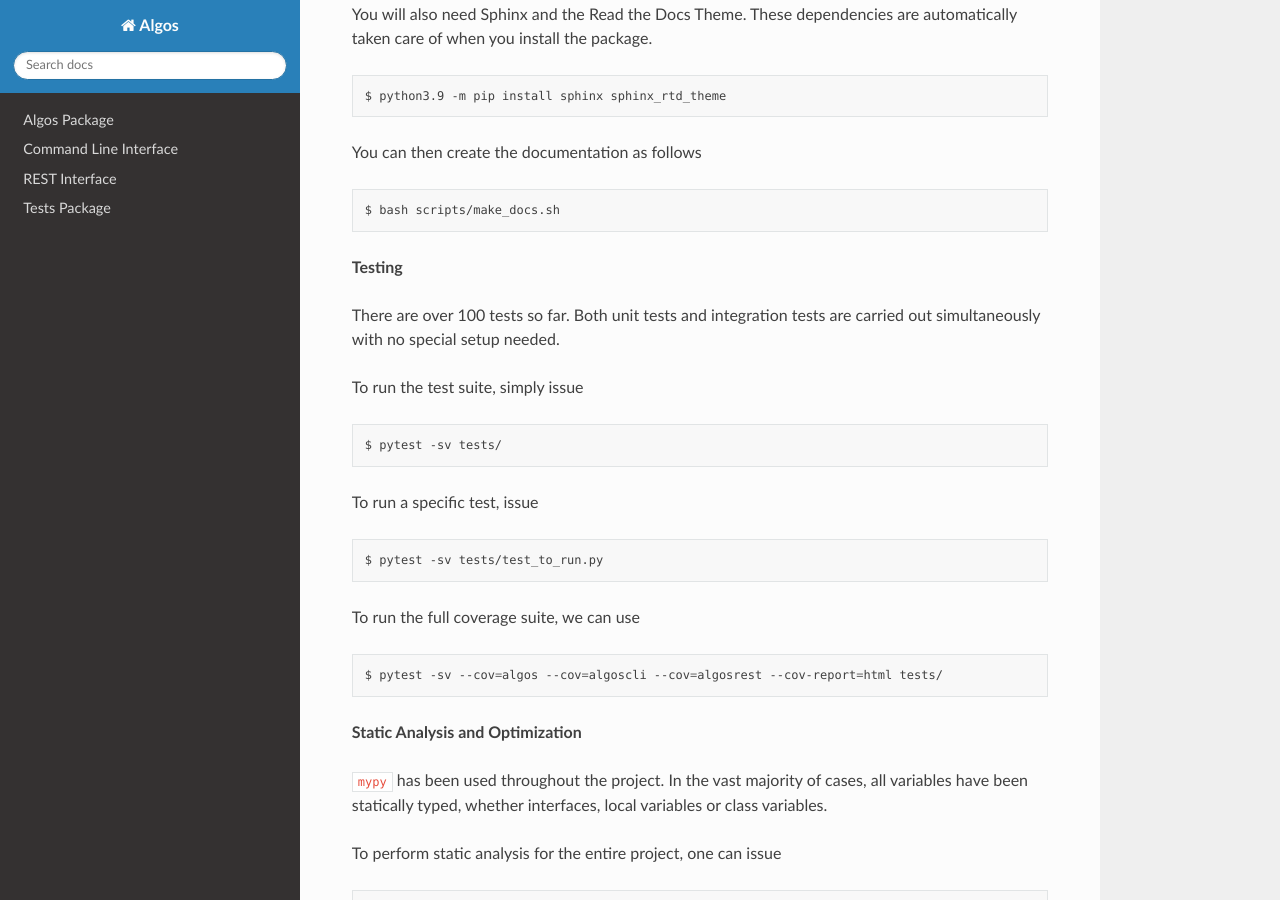
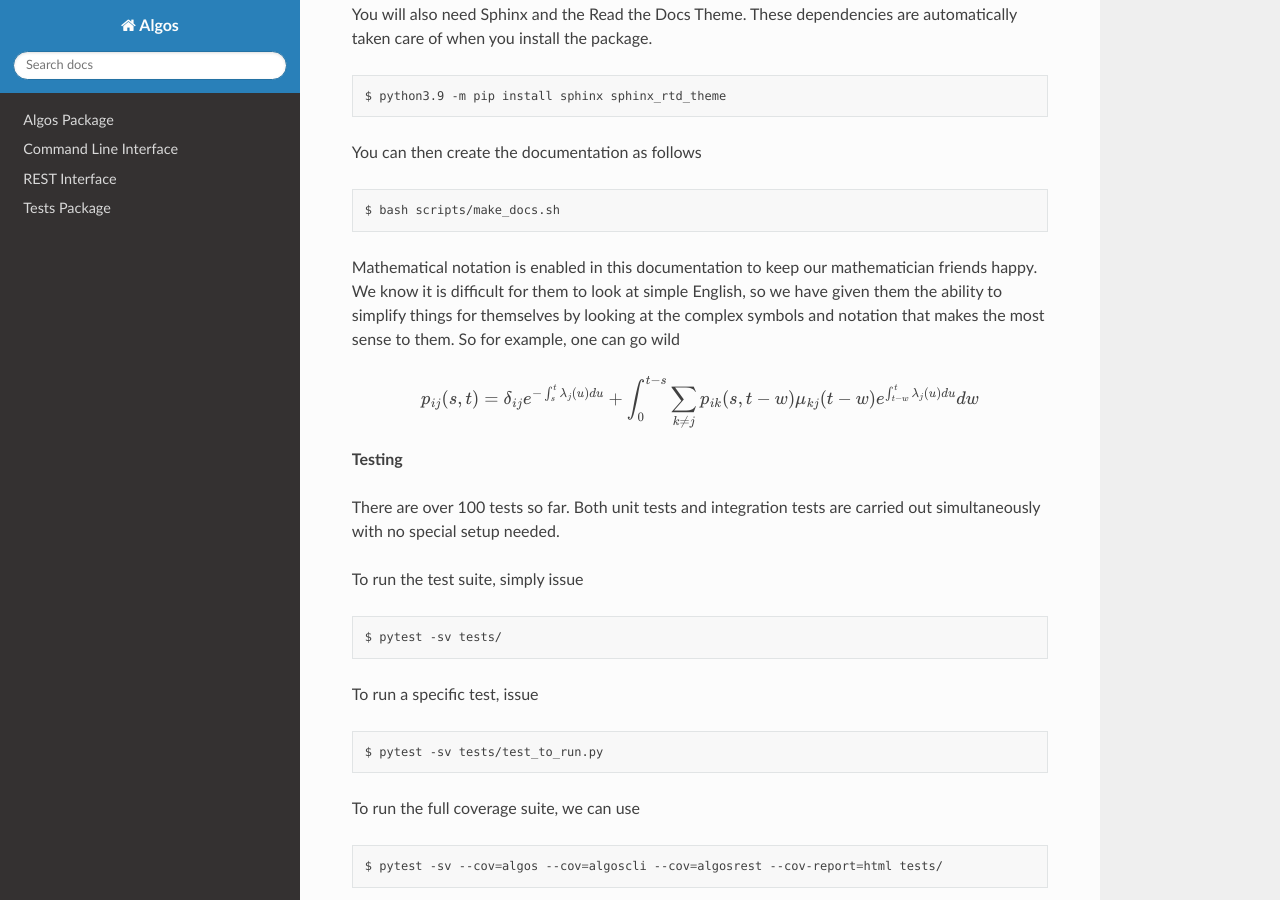
Before and after one commit to chernobylcitybus/algos, a Sphinx documentation site: the page built from docs/source/index.rst, in a window 1280 px wide and 900 px high, scrolled down 1130 px. Built offline with Sphinx 7.4.7 and the Read the Docs theme 2.0.0, drawn with Linux system fonts in a browser that asks for light colours; formulas are drawn with MathJax 3.

Commit message:
(Document) add note about mathematical typesetting
Why: Alert readers to the feature

How: Add a note in the documentation section

Tags: documentation typesetting

```diff
--- a/docs/source/index.rst
+++ b/docs/source/index.rst
@@ -64,6 +64,14 @@ You can then create the documentation as follows
 .. code-block:: bash
 
    $ bash scripts/make_docs.sh
+
+Mathematical notation is enabled in this documentation to keep our mathematician friends happy. We know it is difficult
+for them to look at simple English, so we have given them the ability to simplify things for themselves by looking
+at the complex symbols and notation that makes the most sense to them. So for example, one can go wild
+
+.. math::
+
+   p_{ij}(s, t) = \delta_{ij}e^{-\int_{s}^{t} \lambda_{j}(u)du} + \int_{0}^{t-s}\sum\limits_{k\neq j} p_{ik}(s, t-w)\mu_{kj}(t-w)e^{\int_{t-w}^{t}\lambda_{j}(u)du}dw
 
 **Testing**
 
```
